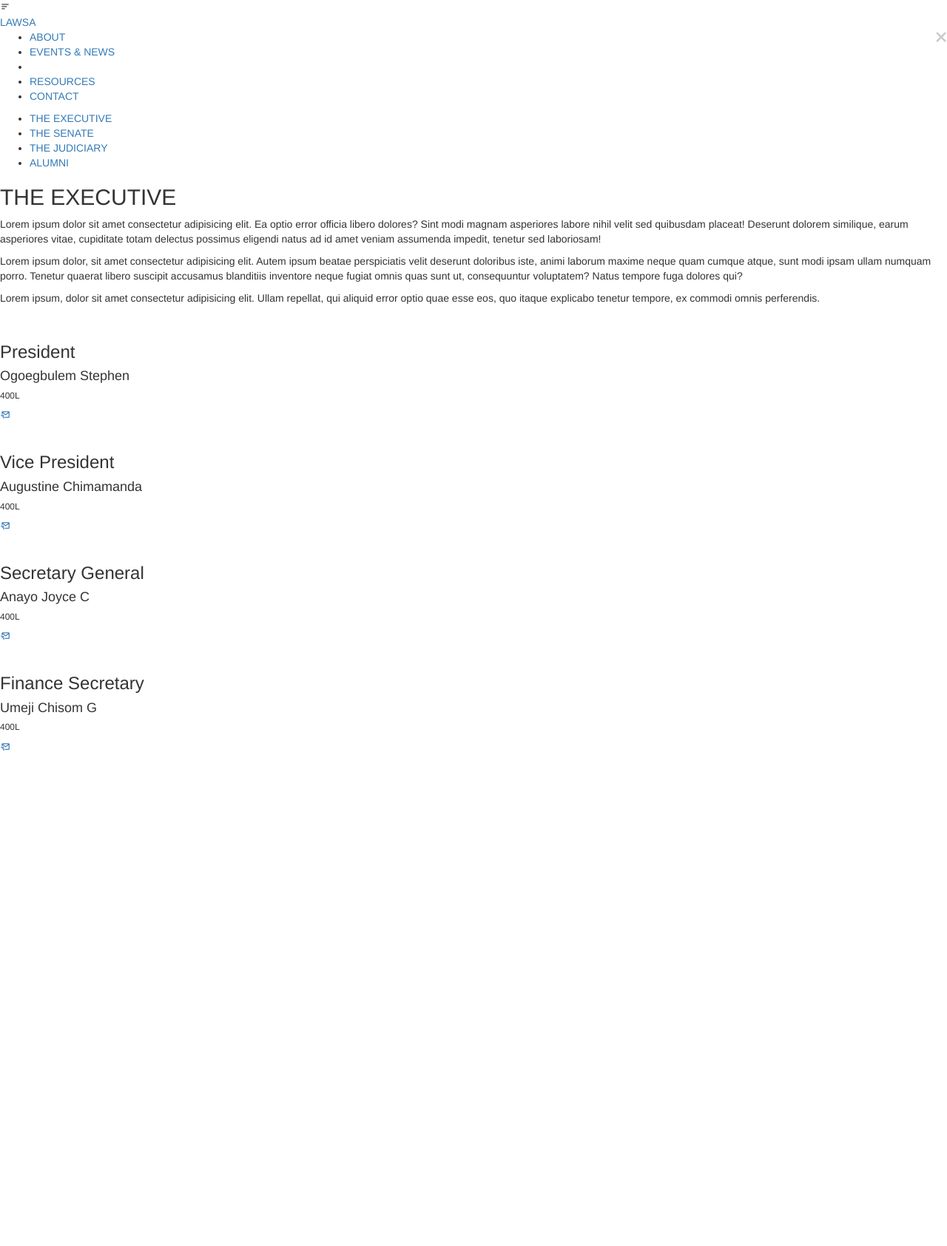
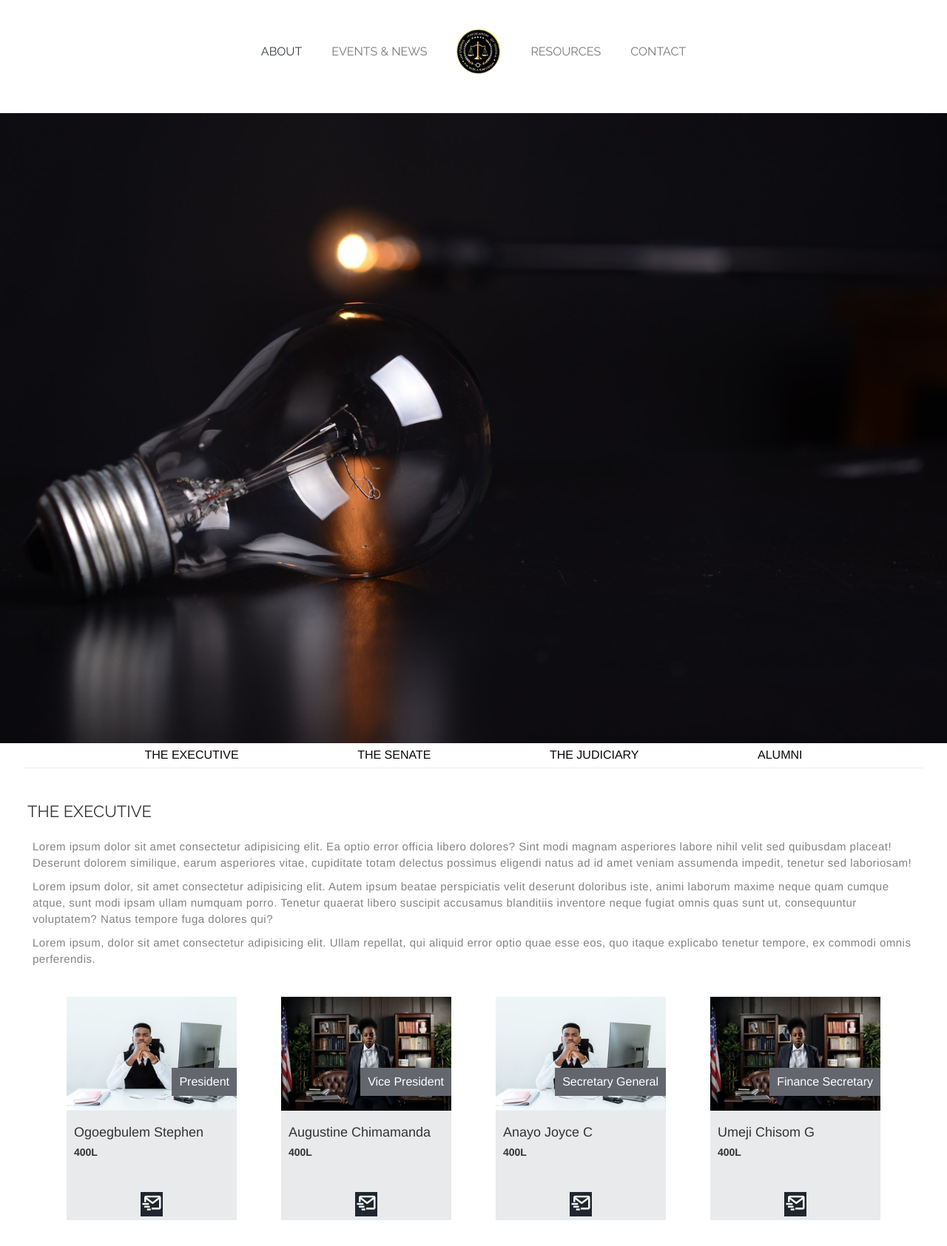
Before and after one commit to afroviii/lawsa, a plain HTML site: page about/exec.html in a window 1280 px wide. Shown: the whole page at 74% size. Before the commit the page ends 1021 px from the top, so only its background shows below. Drawn offline with nearby package versions, Linux system fonts and the light colour scheme; the site is published under a folder, as on GitHub Pages, so addresses that start at the root find nothing.

Commit message:
fixed issue of url relative links

```diff
--- a/about/exec.html
+++ b/about/exec.html
@@ -7,7 +7,7 @@
   <link href='https://cdn.jsdelivr.net/npm/boxicons@2.0.5/css/boxicons.min.css' rel='stylesheet'>
   <script src="https://kit.fontawesome.com/a2d577b29a.js" crossorigin="anonymous"></script>
   <link rel="stylesheet" href="https://maxcdn.bootstrapcdn.com/bootstrap/3.4.1/css/bootstrap.min.css">
-  <link rel="stylesheet" href="/css/senate.css">
+  <link rel="stylesheet" href="../css/senate.css">
   <title>EXECUTIVE | LAWSA</title>
 </head>
 
@@ -19,17 +19,17 @@
           <i class='bx bx-menu-alt-left'></i>
         </div>
         <div class="nav-brand">
-          <a class="logo" href="/">LAWSA</a>
+          <a class="logo" href="../index.html">LAWSA</a>
         </div>
         <div class="w-90">
           <ul class="nav-list">
             <div class="menu-icon close">
               <i class="fas fa-times"></i>
             </div>
-            <li class="nav-item"><a class="active" href="/about.html">ABOUT</a></li>
+            <li class="nav-item"><a class="active" href="../about.html">ABOUT</a></li>
             <li class="nav-item"><a href="#">EVENTS & NEWS</a></li>
             <li class="logo nav-item sm_display_none">
-              <a href="/" class="logo"><img src="/img/LAWSAN-logo-removebg-preview.png" alt=""></a>
+              <a href="../index.html" class="logo"><img src="../img/LAWSAN-logo-removebg-preview.png" alt=""></a>
             </li>
             <li class="nav-item"><a href="#">RESOURCES</a></li>
             <li class="nav-item"><a href="#">CONTACT</a></li>
@@ -39,7 +39,7 @@
     </div>
 
     <div class="header-img judi-header">
-      <img class="img-responsive" src="/img/exec-header.jpg" alt="">
+      <img class="img-responsive" src="../img/exec-header.jpg" alt="">
     </div>
 
     <ul class="list-tabs">
@@ -80,7 +80,7 @@
     <div id="p-wrap">
       <div class="p-card">
         <div class="p-image">
-          <img src="/img/card-two.jpg" alt="">
+          <img src="../img/card-two.jpg" alt="">
           <h3 class="p-title caption"> President</h3>
         </div>
         <!--<div class="p-title"> <h3 class="p-title caption"> Senate  President</h3></div> -->
@@ -96,7 +96,7 @@
 
       <div class="p-card">
         <div class="p-image">
-          <img src="/img/card-img.jpg" alt="">
+          <img src="../img/card-img.jpg" alt="">
           <h3 class="p-title caption">Vice President</h3>
         </div>
         <!--<div class="p-title"> <h3 class="p-title caption"> Senate  President</h3></div> -->
@@ -111,7 +111,7 @@
 
       <div class="p-card">
         <div class="p-image">
-          <img src="/img/card-two.jpg" alt="">
+          <img src="../img/card-two.jpg" alt="">
           <h3 class="p-title caption"> Secretary General</h3>
         </div>
         <!--<div class="p-title"> <h3 class="p-title caption"> Senate  President</h3></div> -->
@@ -126,7 +126,7 @@
 
       <div class="p-card">
         <div class="p-image">
-          <img src="/img/card-img.jpg" alt="">
+          <img src="../img/card-img.jpg" alt="">
           <h3 class="p-title caption"> Finance Secretary</h3>
         </div>
         <!--<div class="p-title"> <h3 class="p-title caption"> Senate  President</h3></div> -->
@@ -148,7 +148,7 @@
 
 
   <script src="https://maxcdn.bootstrapcdn.com/bootstrap/3.4.1/js/bootstrap.min.js"></script>
-  <script src="/main.js"></script>
+  <script src="../main.js"></script>
 </body>
 
 </html>
```
Also changed, not shown: about.html (+1 -1 lines), about/judi.html (+10 -10 lines), about/senate.html (+10 -10 lines), index.html (+1 -1 lines).
